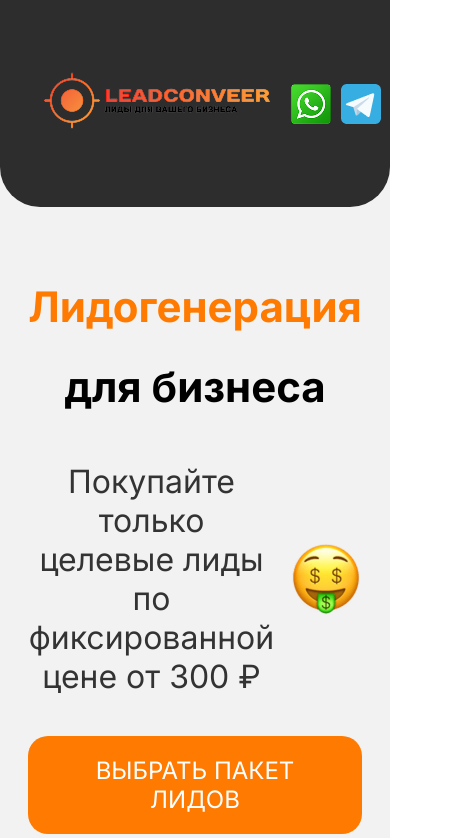
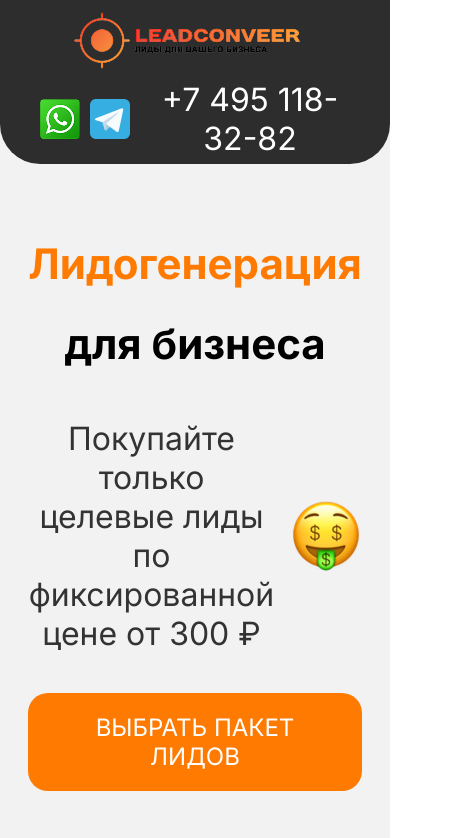
Before and after one commit to parunkov/testms, a website built with Vite: page index.html in a window 390 px wide. Shown: the top 838 px of the page, 462 px wide, since content can reach past the window. Built offline with nearby package versions, Linux system fonts and the light colour scheme.

Commit message:
mobile header

```diff
--- a/src/style/main.scss
+++ b/src/style/main.scss
@@ -91,6 +91,11 @@ body {
     display: flex;
     align-items: center;
     justify-content: space-between;
+
+    @media (max-width: 1200px) {
+      flex-direction: column;
+      text-align: center;
+    }
   }
 
   &__contacts {
```
